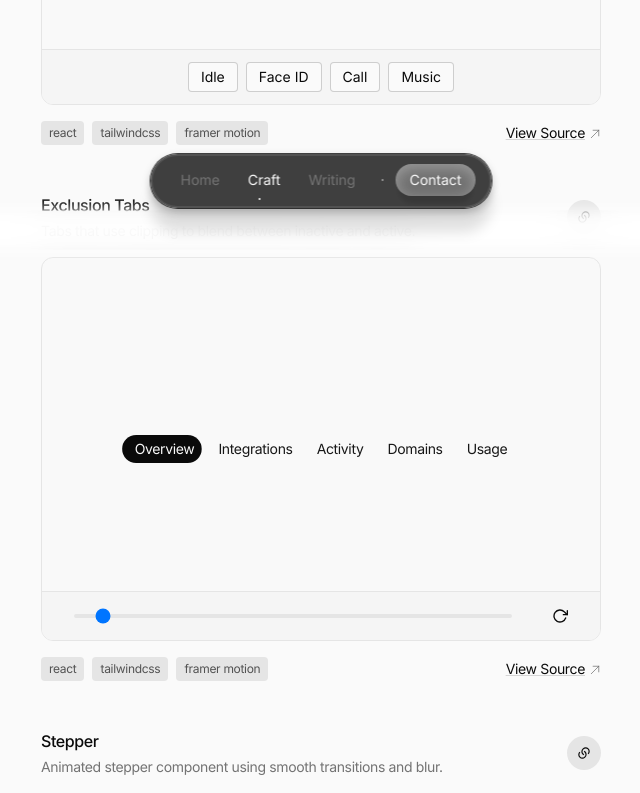
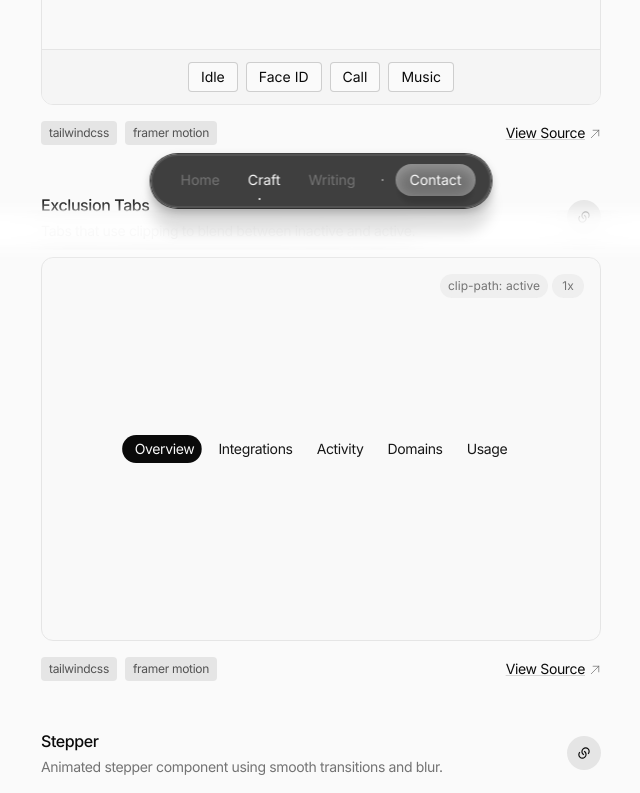
Before and after one commit to haaarshsingh/www, a Next.js app: page /craft in a window 1280 px wide. Shown: the part 560-1353 px from the top of the page, without its empty margins (319-959 px from the left). Built offline with nearby package versions, Linux system fonts and the light colour scheme.

Commit message:
add toggle

```diff
--- a/src/app/craft/page.tsx
+++ b/src/app/craft/page.tsx
@@ -31,6 +31,7 @@ export const metadata: Metadata = {
       },
     ],
   },
+  alternates: { canonical: "https://harshsingh.xyz/craft" },
 };
 
 export default () => (
--- a/src/app/globals.css
+++ b/src/app/globals.css
@@ -35,9 +35,20 @@ a:not(.exclude) {
   @apply rounded-full bg-neutral-500 dark:bg-neutral-700;
 }
 
-::-moz-range-thumb,
+::-moz-range-thumb {
+  @apply h-4 w-4 rounded-full border-none bg-neutral-600 dark:bg-neutral-50;
+}
+
 ::-webkit-slider-thumb {
-  @apply rounded-full border-none bg-neutral-600 dark:bg-neutral-50;
+  @apply h-4 w-4 appearance-none rounded-full border-none bg-neutral-600 dark:bg-neutral-50;
+}
+
+::-moz-range-track {
+  @apply rounded-full bg-white;
+}
+
+::-webkit-slider-runnable-track {
+  @apply bg-white;
 }
 
 .animate-children > * {
--- a/src/app/sitemap.ts
+++ b/src/app/sitemap.ts
@@ -6,7 +6,7 @@ export default () => {
     lastModified: post.metadata.publishedAt,
   }));
 
-  const routes = ["", "/blog"].map((route) => ({
+  const routes = ["", "/craft", "/writing"].map((route) => ({
     url: `https://harshsingh.xyz${route}`,
     lastModified: new Date().toISOString().split("T")[0],
   }));
--- a/src/app/writing/[slug]/page.tsx
+++ b/src/app/writing/[slug]/page.tsx
@@ -52,6 +52,7 @@ export const generateMetadata = ({ params }: { params: { slug: string } }) => {
       description,
       images: [ogImage],
     },
+    alternates: { canonical: `https://harshsingh.xyz/writing/${post.slug}` },
   };
 };
 
--- a/src/app/writing/page.tsx
+++ b/src/app/writing/page.tsx
@@ -29,6 +29,7 @@ export const metadata: Metadata = {
       },
     ],
   },
+  alternates: { canonical: "https://harshsingh.xyz/writing" },
 };
 
 export default () => (
--- a/src/components/craft/Post.tsx
+++ b/src/components/craft/Post.tsx
@@ -54,6 +54,8 @@ export default (({ title, description, tags, children, className }) => (
       <a
         className="flex items-center text-sm tracking-tight"
         href={`https://github.com/harshhhdev/www/blob/master/src/components/craft/content/${title.replace(/\s+/g, "")}.tsx`}
+        target="_blank"
+        rel="noreferrer"
       >
         View Source
         <HiOutlineArrowUpRight className="ml-1 mt-[1px] text-xs text-neutral-500" />
--- a/src/components/craft/content/ArcTabs.tsx
+++ b/src/components/craft/content/ArcTabs.tsx
@@ -31,7 +31,7 @@ export default () => {
     <Post
       title="Arc Tabs"
       description="Arc Browser tabs with SVG animations."
-      tags={["react", "tailwindcss", "framer motion"]}
+      tags={["tailwindcss", "framer motion"]}
     >
       <motion.div
         className="flex h-9 select-none items-center justify-between gap-x-2 rounded-[10px] bg-neutral-200 px-3 dark:bg-neutral-800"
--- a/src/components/craft/content/DynamicIsland.tsx
+++ b/src/components/craft/content/DynamicIsland.tsx
@@ -40,7 +40,7 @@ export default () => {
     <Post
       title="Dynamic Island"
       description="Recreation of Apple's dynamic island for the web."
-      tags={["react", "tailwindcss", "framer motion"]}
+      tags={["tailwindcss", "framer motion"]}
       className="relative overflow-hidden"
     >
       <motion.div
--- a/src/components/craft/content/ExclusionTabs.tsx
+++ b/src/components/craft/content/ExclusionTabs.tsx
@@ -3,14 +3,13 @@
 import { useState, useEffect, useRef, useMemo } from "react";
 import Post from "../Post";
 import clsx from "clsx";
-import { motion } from "framer-motion";
-import { FiRotateCw } from "react-icons/fi";
+import { AnimatePresence, motion } from "framer-motion";
 
 type Path = { w: number; offset: number }[];
 
 export default () => {
-  const [reset, setReset] = useState(false);
-  const [duration, setDuration] = useState(0.1);
+  const [slow, setSlow] = useState(false);
+  const [clip, setClip] = useState(true);
 
   const [active, setActive] = useState(0);
   const [clipPaths, setClipPaths] = useState<Path>([]);
@@ -50,13 +49,6 @@ export default () => {
     setClipPaths(newClipPaths);
   }, [tabs]);
 
-  useEffect(() => {
-    if (reset) {
-      setDuration(0.1);
-      setTimeout(() => setReset(false), 200);
-    }
-  }, [reset]);
-
   const getClipPath = (i: number) => {
     if (clipPaths.length === 0) return "";
     const { offset, w } = clipPaths[i];
@@ -67,7 +59,7 @@ export default () => {
     <Post
       title="Exclusion Tabs"
       description="Tabs that use clipping to blend between inactive and active."
-      tags={["react", "tailwindcss", "framer motion"]}
+      tags={["tailwindcss", "framer motion"]}
       className="relative overflow-hidden"
     >
       <div
@@ -90,13 +82,13 @@ export default () => {
         ))}
       </div>
       <motion.div
-        style={{ clipPath: getClipPath(active) }}
-        animate={{ clipPath: getClipPath(active) }}
+        style={{ clipPath: clip ? getClipPath(active) : "unset" }}
+        animate={{ clipPath: clip ? getClipPath(active) : "unset" }}
         transition={{
-          type: duration === 0.1 ? "spring" : "tween",
+          type: slow ? "tween" : "spring",
           stiffness: 300,
           damping: 29,
-          duration: duration,
+          duration: slow ? 2 : 0.1,
         }}
         className={clsx(
           "[will-change: clip-path] pointer-events-none absolute left-1/2 z-20 flex w-fit -translate-x-1/2 items-center bg-neutral-950 p-1 dark:bg-neutral-50",
@@ -116,27 +108,64 @@ export default () => {
           </span>
         ))}
       </motion.div>
-      <div className="absolute bottom-0 flex w-full items-center justify-center gap-x-2 border-t border-t-neutral-200 bg-neutral-100 px-8 py-4 dark:border-t-neutral-700/50 dark:bg-neutral-800">
-        <input
-          min={0}
-          max={2}
-          type="range"
-          value={duration}
-          step={0.1}
-          className="h-1 w-full cursor-pointer appearance-none rounded-lg bg-neutral-200 dark:bg-neutral-700"
-          onChange={(e) => setDuration(parseFloat(e.currentTarget.value))}
-        />
+      <div className="absolute right-0 top-0 flex items-center gap-x-1 p-4">
         <motion.button
-          aria-label="reset"
-          className="ml-8"
-          onClick={() => setReset(true)}
-          initial={{ scale: 0, opacity: 0 }}
-          animate={{ scale: 1, opacity: 1, rotate: reset ? 180 : 0 }}
-          exit={{ scale: 0, opacity: 0 }}
-          transition={{ type: "spring" }}
+          className="relative flex h-6 items-center justify-center rounded-full bg-neutral-200/50 text-xs text-neutral-500 transition-all duration-200 hover:bg-neutral-200 dark:bg-neutral-50/5 dark:hover:bg-neutral-50/10"
+          onClick={() => setClip((clip) => !clip)}
+          style={{ width: clip ? 108 : 118 }}
         >
-          <FiRotateCw />
+          <span className="absolute left-0 ml-2">clip-path:</span>{" "}
+          {clip ? (
+            <motion.span
+              initial={{ y: 10, opacity: 0 }}
+              animate={{ y: 0, opacity: 1 }}
+              exit={{ y: -10, opacity: 0 }}
+              key={0}
+              className="absolute right-0 mr-2"
+            >
+              active
+            </motion.span>
+          ) : (
+            <motion.span
+              initial={{ y: 10, opacity: 0 }}
+              animate={{ y: 0, opacity: 1 }}
+              exit={{ y: -10, opacity: 0 }}
+              key={1}
+              className="absolute right-0 mr-2"
+            >
+              inactive
+            </motion.span>
+          )}
         </motion.button>
+        <button
+          className="flex h-6 items-center justify-center overflow-hidden rounded-full bg-neutral-200 bg-neutral-200/50 text-xs text-neutral-500 transition-all duration-200 hover:bg-neutral-200 dark:bg-neutral-50/5 dark:hover:bg-neutral-50/10"
+          onClick={() => setSlow((slow) => !slow)}
+          style={{ width: slow ? 48 : 32 }}
+        >
+          <AnimatePresence>
+            {slow ? (
+              <motion.span
+                initial={{ x: 10, opacity: 0 }}
+                animate={{ x: 0, opacity: 1 }}
+                exit={{ x: -10, opacity: 0 }}
+                key={0}
+                className="absolute"
+              >
+                0.25x
+              </motion.span>
+            ) : (
+              <motion.span
+                initial={{ x: 10, opacity: 0 }}
+                animate={{ x: 0, opacity: 1 }}
+                exit={{ x: -10, opacity: 0 }}
+                key={1}
+                className="absolute"
+              >
+                1x
+              </motion.span>
+            )}
+          </AnimatePresence>
+        </button>
       </div>
     </Post>
   );
--- a/src/components/craft/content/Stepper.tsx
+++ b/src/components/craft/content/Stepper.tsx
@@ -105,7 +105,7 @@ export default () => {
     <Post
       title="Stepper"
       description="Animated stepper component using smooth transitions and blur."
-      tags={["react", "tailwindcss"]}
+      tags={["tailwindcss"]}
     >
       <div className="flex items-center gap-x-2.5 overflow-hidden rounded-full border border-neutral-300 bg-neutral-200/50 px-1 dark:border-neutral-700 dark:bg-neutral-800">
         <button
```
Also changed, not shown: 1 other file (tests, documents, lock files or other folders).
